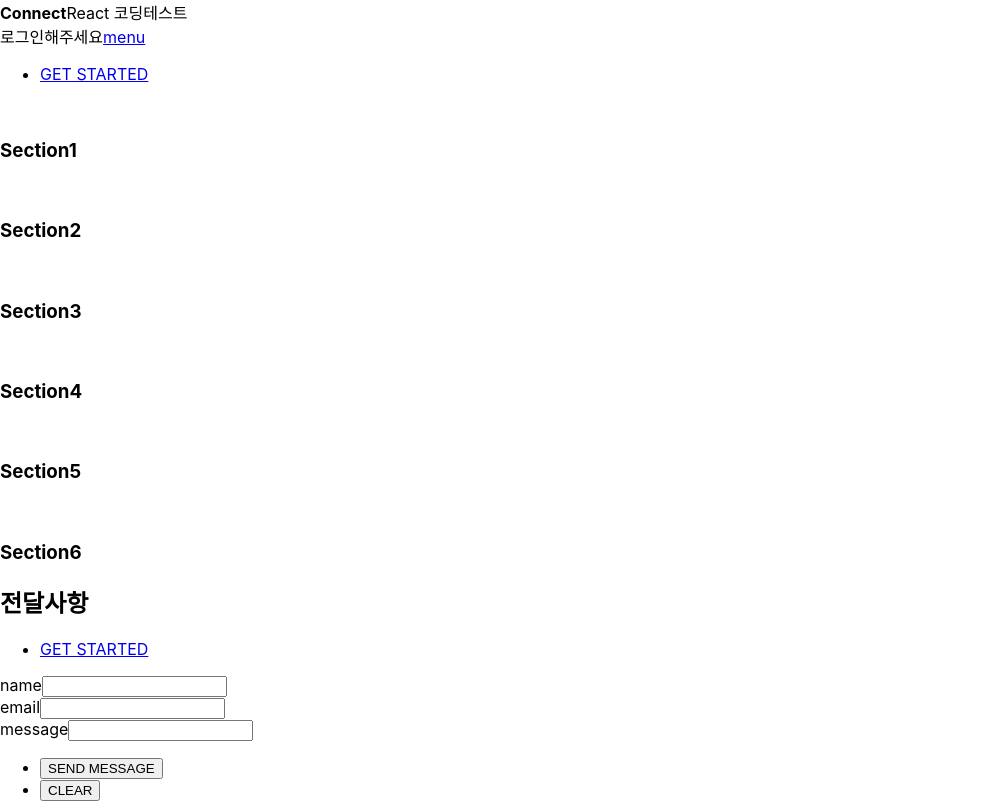
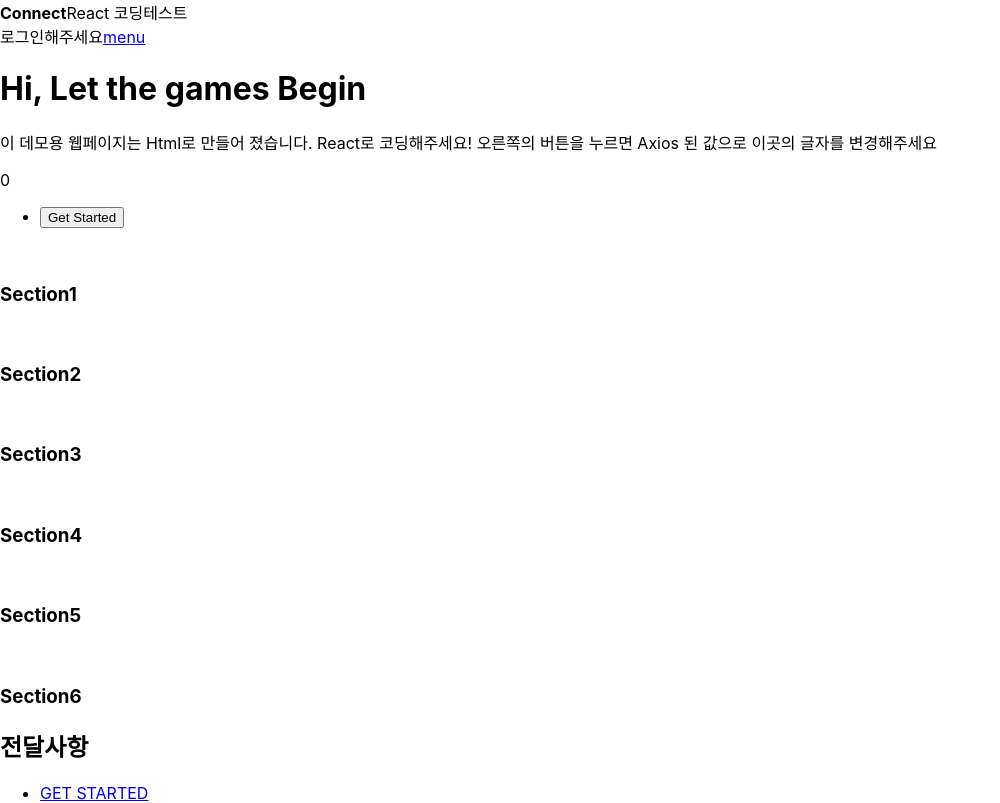
Before and after one commit to seonzeti/CNT_React_TEST, a React (Create React App) app: page / in a window 1280 px wide. Shown: the top 803 px of the page, without its empty margins (0-1000 px from the left). Built offline with nearby package versions, Linux system fonts and the light colour scheme.

Commit message:
- useState 사용해서 데이터 변경

```diff
--- a/src/components/major.jsx
+++ b/src/components/major.jsx
@@ -3,65 +3,53 @@ import axios from 'axios';
 
 
 
+
+
 const Major = memo (() => {
 
+  const [txt, setTxt] = useState({
+    title : "Hi, Let the games Begin",
+    description: "이 데모용 웹페이지는 Html로 만들어 졌습니다. React로 코딩해주세요! 오른쪽의 버튼을 누르면 Axios 된 값으로 이곳의 글자를 변경해주세요",
+    count : "0",
+  });
 
-    async function switchText() {
-
-      const [txt, setTxt] = useState({
-        text : "초기값 입니다",
-        desc: "초기값 2 입니다",
-    });
-
-    //   const connect = await axios.get('https://heronoah.github.io/CNT_Web_TEST_Ref/test-value/')
-    //     .then(res => setTxt(res));
-
-    //   const data = JSON.stringify(connect);
-
-    //   const obj = JSON.parse(data, (key,value) => {
-    //       return value;
-    //   });
+  // const [count, setCount] = useState(0);
 
 
-      // const connect = await axios.get('https://heronoah.github.io/CNT_Web_TEST_Ref/test-value/');
-      // const data = JSON.stringify(connect);
+  //데이터 가져오기
+  const getTxt = async () => {
 
-      // const obj = JSON.parse(data, (key,value) => {
-      //     return value;
-      // });
+    const TXT = await axios('https://heronoah.github.io/CNT_Web_TEST_Ref/test-value/');
+    console.log(TXT.data)
+    setTxt(TXT.data)
 
-      // console.log(obj.data['title']);
-      // console.log(obj.data['description']);
-      // console.log(obj.data['count']);
+
+  }
 
 
 
-
+    async function SwitchText() {
+      getTxt();
 
     }
-
-
-    //"Hi, Let the games Begin"
-    //'이 데모용 웹페이지는 Html로 만들어 졌습니다. React로 코딩해주세요! 오른쪽의 버튼을 누르면 Axios 된 값으로 이곳의 글자를 변경해주세요'
-
-
 
 
     return (
 
 
       <><header>
-        {/* <h1>{txt.text}</h1> */}
+        <h1>{txt.title}</h1>
       </header><div>
           <p>
-            {/* {txt.desc} */}
+            {txt.description}
           </p>
+          <p>{txt.count}</p>
 
           <ul>
             <li>
-              <a href="#" onClick={switchText}>
-                GET STARTED
-              </a>
+              <button onClick={SwitchText}>Get Started</button>
+              {/* <button onClick={()=>setTxt.count(count+1)}>increase</button> */}
+
             </li>
           </ul>
 
```
Also changed, not shown: 1 other file (tests, documents, lock files or other folders).
